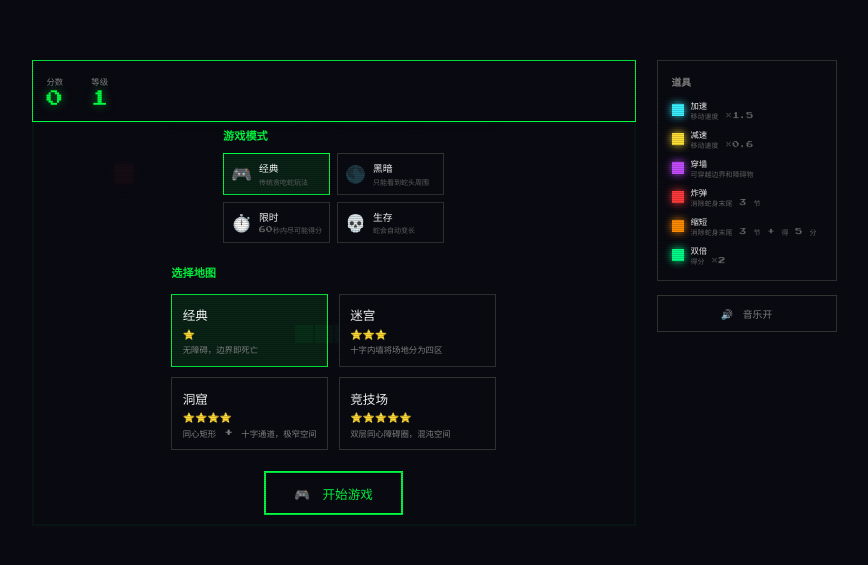
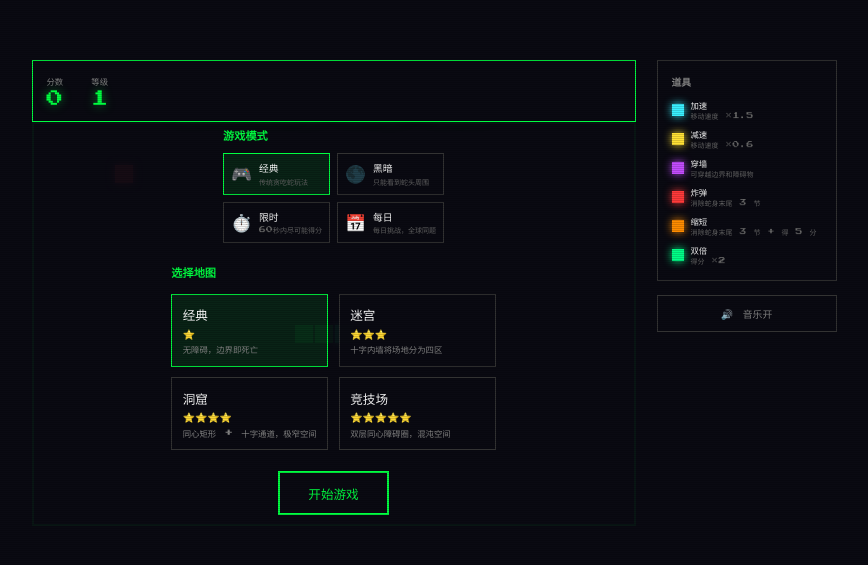
Before and after one commit to maweis1981/snake-retro, a React (Vite) app: page / in a window 1280 px wide. Shown: the part 107-672 px from the top of the page, without its empty margins (206-1074 px from the left). Built offline with nearby package versions, Linux system fonts and the light colour scheme.

Commit message:
Add Daily Challenge mode
- Daily seeded random map generation (same for all players)
- Track daily best score and attempts
- Show daily difficulty and stats in UI
- Separate daily records from regular highscores

```diff
--- a/src/App.tsx
+++ b/src/App.tsx
@@ -3,7 +3,8 @@
 import { useEffect, useState, useRef } from 'react'
 import { useGameState, useInput, useHighscores } from './hooks'
 import { Canvas, HUD, Overlay, PowerUpLegend, TouchControls } from './components'
-import { audioSystem } from './game'
+import { audioSystem, getDailyRecord, saveDailyRecord } from './game'
+import type { DailyChallengeRecord } from './game'
 import './styles/global.css'
 import styles from './App.module.css'
 
@@ -11,8 +12,14 @@ function App() {
   const { state, actions } = useGameState()
   const { highscores, addHighscore, isHighscore } = useHighscores()
   const [isMuted, setIsMuted] = useState(false)
+  const [dailyRecord, setDailyRecord] = useState<DailyChallengeRecord | null>(null)
   const prevLevelRef = useRef(state.level)
   const prevScoreRef = useRef(state.score)
+
+  // 加载每日挑战记录
+  useEffect(() => {
+    setDailyRecord(getDailyRecord())
+  }, [])
 
   useInput({
     onDirection: actions.setDirection,
@@ -29,32 +36,40 @@ function App() {
   useEffect(() => {
     if (state.status === 'playing') {
       audioSystem.start()
-    } else if (state.status === 'gameover') {
-      audioSystem.stop()
-      audioSystem.playSound('gameover')
-    } else if (state.status === 'paused' || state.status === 'menu') {
+    } else {
       audioSystem.stop()
     }
   }, [state.status])
 
-  // 音效：吃食物、升级
+  // 音效
   useEffect(() => {
-    if (state.status !== 'playing') return
-
     if (state.level > prevLevelRef.current) {
       audioSystem.playSound('levelup')
-    } else if (state.score > prevScoreRef.current) {
+    }
+    prevLevelRef.current = state.level
+  }, [state.level])
+
+  useEffect(() => {
+    if (state.score > prevScoreRef.current) {
       audioSystem.playSound('eat')
     }
+    prevScoreRef.current = state.score
+  }, [state.score])
 
-    prevLevelRef.current = state.level
-    prevScoreRef.current = state.score
-  }, [state.score, state.level, state.status])
+  useEffect(() => {
+    if (state.status === 'gameover') {
+      audioSystem.playSound('gameover')
+    }
+  }, [state.status])
 
-  // 游戏结束时保存高分
+  // 游戏结束时保存分数
   useEffect(() => {
     if (state.status === 'gameover' && state.score > 0) {
-      if (isHighscore(state.score)) {
+      if (state.gameMode === 'daily') {
+        // 保存每日挑战记录
+        const record = saveDailyRecord(state.score, state.level)
+        setDailyRecord(record)
+      } else if (isHighscore(state.score)) {
         addHighscore({
           name: 'Player',
           score: state.score,
@@ -79,6 +94,7 @@ function App() {
           <Overlay
             state={state}
             highscores={highscores}
+            dailyRecord={dailyRecord}
             onStart={actions.startGame}
             onSelectMap={actions.selectMap}
             onSelectMode={actions.selectMode}
--- a/src/components/Overlay/Overlay.tsx
+++ b/src/components/Overlay/Overlay.tsx
@@ -1,7 +1,7 @@
 // 游戏覆盖层 - 菜单、暂停、游戏结束
 
-import type { GameState, HighscoreEntry, GameMode } from '../../game'
-import { GAME_MODES } from '../../game'
+import type { GameState, HighscoreEntry, GameMode, DailyChallengeRecord } from '../../game'
+import { GAME_MODES, getDailyDifficulty, getTodayString } from '../../game'
 import { MapSelector } from '../MapSelector'
 import { ModeSelector } from '../ModeSelector'
 import styles from './Overlay.module.css'
@@ -9,15 +9,17 @@ import styles from './Overlay.module.css'
 interface OverlayProps {
   state: GameState
   highscores: HighscoreEntry[]
+  dailyRecord: DailyChallengeRecord | null
   onStart: () => void
   onSelectMap: (mapId: string) => void
   onSelectMode: (mode: GameMode) => void
 }
 
-export function Overlay({ state, highscores, onStart, onSelectMap, onSelectMode }: OverlayProps) {
+export function Overlay({ state, highscores, dailyRecord, onStart, onSelectMap, onSelectMode }: OverlayProps) {
   if (state.status === 'playing') return null
 
   const currentMode = GAME_MODES.find(m => m.id === state.gameMode)
+  const isDaily = state.gameMode === 'daily'
 
   return (
     <div className={styles.overlay}>
@@ -26,13 +28,27 @@ export function Overlay({ state, highscores, onStart, onSelectMap, onSelectMode
           <>
             <h1 className={styles.title}>SNAKE RETRO</h1>
             <ModeSelector selectedMode={state.gameMode} onSelect={onSelectMode} />
-            <MapSelector selectedMapId={state.selectedMapId} onSelect={onSelectMap} />
+
+            {isDaily ? (
+              <div className={styles.dailyInfo}>
+                <div className={styles.dailyDate}>📅 {getTodayString()}</div>
+                <div className={styles.dailyDifficulty}>难度: {getDailyDifficulty()}</div>
+                {dailyRecord && (
+                  <div className={styles.dailyBest}>
+                    今日最佳: {dailyRecord.score} 分 (第 {dailyRecord.attempts} 次)
+                  </div>
+                )}
+              </div>
+            ) : (
+              <MapSelector selectedMapId={state.selectedMapId} onSelect={onSelectMap} />
+            )}
+
             <button className={styles.startButton} onClick={onStart}>
-              {currentMode?.icon} 开始游戏
+              {isDaily ? '开始挑战' : '开始游戏'}
             </button>
             <div className={styles.controls}>
-              <p>方向键 / WASD - 移动</p>
-              <p>空格 - 暂停</p>
+              <p>方向键 / WASD 移动</p>
+              <p>空格键 暂停</p>
             </div>
           </>
         )}
@@ -58,10 +74,18 @@ export function Overlay({ state, highscores, onStart, onSelectMap, onSelectMode
               <span>等级</span>
               <span>{state.level}</span>
             </div>
+
+            {isDaily && dailyRecord && (
+              <div className={styles.dailyResult}>
+                <div>今日最佳: {dailyRecord.score} 分</div>
+                <div>挑战次数: {dailyRecord.attempts}</div>
+              </div>
+            )}
+
             <button className={styles.startButton} onClick={onStart}>
               再来一局
             </button>
-            {highscores.length > 0 && (
+            {!isDaily && highscores.length > 0 && (
               <div className={styles.highscores}>
                 <h3>排行榜</h3>
                 <ol>
--- /dev/null
+++ b/src/game/daily.ts
@@ -0,0 +1,172 @@
+// 每日挑战系统
+
+import type { Position, DailyChallengeRecord } from './types'
+import { GRID_WIDTH, GRID_HEIGHT } from './types'
+
+const DAILY_STORAGE_KEY = 'snake_retro_daily'
+
+// 基于日期的伪随机数生成器
+function seededRandom(seed: number): () => number {
+  return () => {
+    seed = (seed * 1103515245 + 12345) & 0x7fffffff
+    return seed / 0x7fffffff
+  }
+}
+
+// 获取今天的日期字符串
+export function getTodayString(): string {
+  const now = new Date()
+  return `${now.getFullYear()}-${String(now.getMonth() + 1).padStart(2, '0')}-${String(now.getDate()).padStart(2, '0')}`
+}
+
+// 根据日期生成种子
+function dateSeed(dateStr: string): number {
+  let hash = 0
+  for (let i = 0; i < dateStr.length; i++) {
+    const char = dateStr.charCodeAt(i)
+    hash = ((hash << 5) - hash) + char
+    hash = hash & hash
+  }
+  return Math.abs(hash)
+}
+
+// 生成每日挑战地图的障碍物
+export function generateDailyWalls(dateStr: string = getTodayString()): Position[] {
+  const seed = dateSeed(dateStr)
+  const random = seededRandom(seed)
+  const walls: Position[] = []
+
+  // 根据随机数决定障碍物类型和数量
+  const obstacleCount = Math.floor(random() * 15) + 10  // 10-25个障碍物
+  const pattern = Math.floor(random() * 4)  // 0-3种模式
+
+  const safeZone = {
+    minX: Math.floor(GRID_WIDTH / 2) - 4,
+    maxX: Math.floor(GRID_WIDTH / 2) + 4,
+    minY: Math.floor(GRID_HEIGHT / 2) - 3,
+    maxY: Math.floor(GRID_HEIGHT / 2) + 3,
+  }
+
+  const isInSafeZone = (x: number, y: number) =>
+    x >= safeZone.minX && x <= safeZone.maxX &&
+    y >= safeZone.minY && y <= safeZone.maxY
+
+  switch (pattern) {
+    case 0: // 随机散点
+      for (let i = 0; i < obstacleCount; i++) {
+        const x = Math.floor(random() * (GRID_WIDTH - 4)) + 2
+        const y = Math.floor(random() * (GRID_HEIGHT - 4)) + 2
+        if (!isInSafeZone(x, y)) {
+          walls.push({ x, y })
+        }
+      }
+      break
+
+    case 1: // 横向条纹
+      const stripeCount = Math.floor(random() * 3) + 2
+      for (let s = 0; s < stripeCount; s++) {
+        const y = Math.floor(random() * (GRID_HEIGHT - 6)) + 3
+        const startX = Math.floor(random() * 5) + 2
+        const length = Math.floor(random() * 10) + 5
+        for (let x = startX; x < startX + length && x < GRID_WIDTH - 2; x++) {
+          if (!isInSafeZone(x, y)) {
+            walls.push({ x, y })
+          }
+        }
+      }
+      break
+
+    case 2: // 方块群
+      const blockCount = Math.floor(random() * 4) + 2
+      for (let b = 0; b < blockCount; b++) {
+        const bx = Math.floor(random() * (GRID_WIDTH - 8)) + 3
+        const by = Math.floor(random() * (GRID_HEIGHT - 6)) + 3
+        const size = Math.floor(random() * 2) + 2
+        for (let dx = 0; dx < size; dx++) {
+          for (let dy = 0; dy < size; dy++) {
+            if (!isInSafeZone(bx + dx, by + dy)) {
+              walls.push({ x: bx + dx, y: by + dy })
+            }
+          }
+        }
+      }
+      break
+
+    case 3: // L形障碍
+      const lCount = Math.floor(random() * 3) + 2
+      for (let l = 0; l < lCount; l++) {
+        const lx = Math.floor(random() * (GRID_WIDTH - 8)) + 3
+        const ly = Math.floor(random() * (GRID_HEIGHT - 6)) + 3
+        const armLength = Math.floor(random() * 4) + 3
+        const direction = Math.floor(random() * 4)
+
+        // 垂直臂
+        for (let i = 0; i < armLength; i++) {
+          const nx = lx
+          const ny = direction < 2 ? ly + i : ly - i
+          if (ny > 1 && ny < GRID_HEIGHT - 2 && !isInSafeZone(nx, ny)) {
+            walls.push({ x: nx, y: ny })
+          }
+        }
+        // 水平臂
+        for (let i = 0; i < armLength; i++) {
+          const nx = direction % 2 === 0 ? lx + i : lx - i
+          const ny = ly
+          if (nx > 1 && nx < GRID_WIDTH - 2 && !isInSafeZone(nx, ny)) {
+            walls.push({ x: nx, y: ny })
+          }
+        }
+      }
+      break
+  }
+
+  // 去重
+  const unique = new Map<string, Position>()
+  walls.forEach(w => unique.set(`${w.x},${w.y}`, w))
+  return Array.from(unique.values())
+}
+
+// 获取每日挑战记录
+export function getDailyRecord(): DailyChallengeRecord | null {
+  try {
+    const stored = localStorage.getItem(DAILY_STORAGE_KEY)
+    if (stored) {
+      const record = JSON.parse(stored) as DailyChallengeRecord
+      if (record.date === getTodayString()) {
+        return record
+      }
+    }
+  } catch {
+    // ignore
+  }
+  return null
+}
+
+// 保存每日挑战记录
+export function saveDailyRecord(score: number, level: number): DailyChallengeRecord {
+  const today = getTodayString()
+  const existing = getDailyRecord()
+
+  const record: DailyChallengeRecord = {
+    date: today,
+    score: existing ? Math.max(existing.score, score) : score,
+    level: existing ? Math.max(existing.level, level) : level,
+    attempts: existing ? existing.attempts + 1 : 1,
+  }
+
+  try {
+    localStorage.setItem(DAILY_STORAGE_KEY, JSON.stringify(record))
+  } catch {
+    // ignore
+  }
+
+  return record
+}
+
+// 获取每日挑战难度描述
+export function getDailyDifficulty(dateStr: string = getTodayString()): string {
+  const seed = dateSeed(dateStr)
+  const random = seededRandom(seed)
+  const difficulty = Math.floor(random() * 5) + 1
+  return '⭐'.repeat(difficulty)
+}
--- a/src/game/engine.ts
+++ b/src/game/engine.ts
@@ -25,6 +25,9 @@ export function createInitialState(mapId: string = 'classic', gameMode: GameMode
   const startX = Math.floor(GRID_WIDTH / 2)
   const startY = Math.floor(GRID_HEIGHT / 2)
 
+  // 每日挑战模式使用特殊地图
+  const actualMapId = gameMode === 'daily' ? 'daily' : mapId
+
   const state: GameState = {
     snake: [
       { x: startX, y: startY },
@@ -42,7 +45,7 @@ export function createInitialState(mapId: string = 'classic', gameMode: GameMode
     combo: 0,
     lastFoodTime: 0,
     status: 'menu',
-    selectedMapId: mapId,
+    selectedMapId: actualMapId,
     gameMode: gameMode,
     tickInterval: BASE_TICK_MS,
     timeRemaining: gameMode === 'timed' ? TIMED_MODE_DURATION : undefined,
--- a/src/game/index.ts
+++ b/src/game/index.ts
@@ -4,4 +4,5 @@ export * from './types'
 export * from './maps'
 export * from './powerups'
 export * from './engine'
+export * from './daily'
 export { audioSystem } from './audio'
--- a/src/game/maps.ts
+++ b/src/game/maps.ts
@@ -2,6 +2,7 @@
 
 import type { MapConfig, Position } from './types'
 import { GRID_WIDTH, GRID_HEIGHT } from './types'
+import { generateDailyWalls, getTodayString, getDailyDifficulty } from './daily'
 
 // 生成十字墙
 function generateCrossWalls(): Position[] {
@@ -133,5 +134,21 @@ export const MAPS: MapConfig[] = [
 ]
 
 export function getMapById(id: string): MapConfig {
+  if (id === 'daily') {
+    return getDailyMap()
+  }
   return MAPS.find(m => m.id === id) || MAPS[0]
 }
+
+// 获取每日挑战地图
+export function getDailyMap(): MapConfig {
+  const today = getTodayString()
+  const difficulty = getDailyDifficulty(today)
+  return {
+    id: 'daily',
+    name: `每日挑战 ${today}`,
+    description: `今日难度: ${difficulty}`,
+    difficulty: (difficulty.length as 1 | 2 | 3 | 4 | 5),
+    walls: generateDailyWalls(today),
+  }
+}
```
Also changed, not shown: src/components/Overlay/Overlay.module.css (+33 -0 lines), src/game/types.ts (+10 -2 lines).
